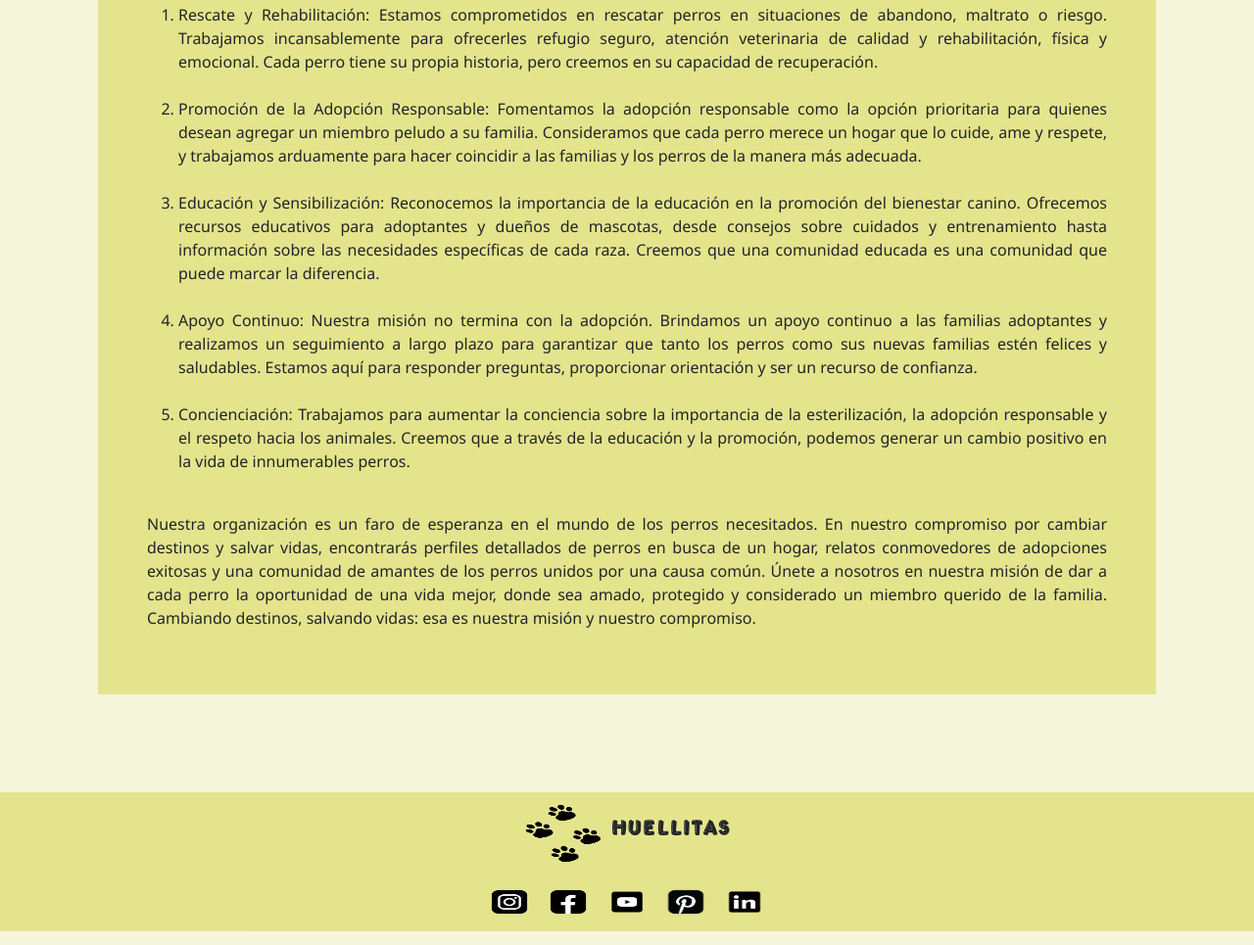
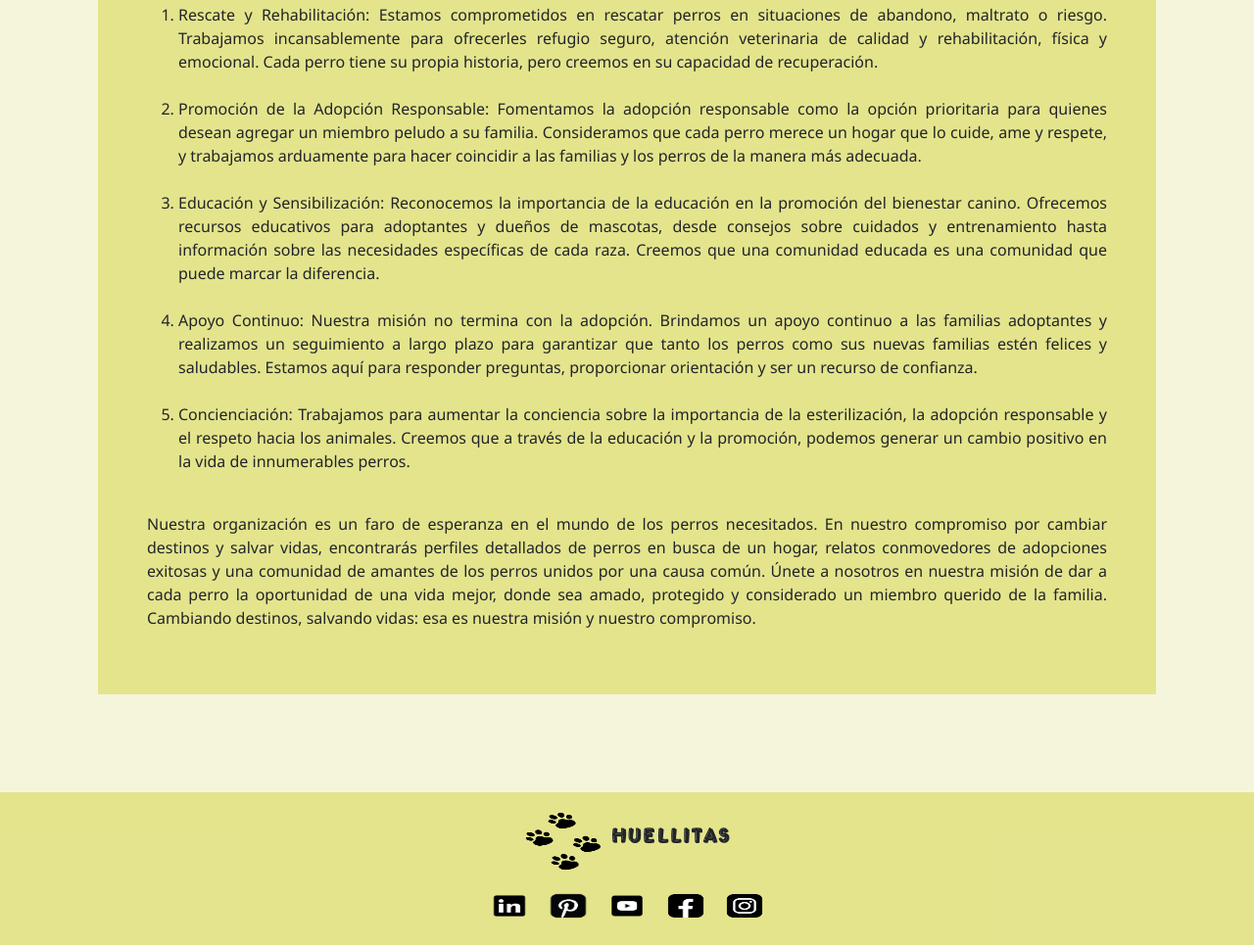
Before and after one commit to Brayanrml/Pagina-de-adopciones, a website: page pages/nosotros.html in a window 1280 px wide. Shown: the part 685-1650 px from the top of the page at 98% size. Drawn offline with nearby package versions, Linux system fonts and the light colour scheme.

Commit message:
2da preentrega corregida

```diff
--- a/css/style.css
+++ b/css/style.css
@@ -344,7 +344,7 @@
     margin-right: 8px;
   }
 
-  footer section {
+  /* footer section {
     display: flex;
     flex-direction: row-reverse;
     flex-wrap: wrap;
@@ -352,7 +352,7 @@
     align-items: center;
     margin-bottom: 20px;
     margin-top: -8px;
-  }
+  } */
 
   footer {
     background-color: rgba(204, 204, 27, 0.405);
@@ -364,16 +364,16 @@
     bottom: 0;
   }
 
-  footer .redes {
+  /* footer .redes {
     display: flex;
     flex-direction: row;
     flex-wrap: wrap;
     justify-content: center;
     margin-bottom: -10px;
 
-  }
+  } */
 
-  footer section h1 {
+  footer div h1 {
 
     font-family: Luxury;
     font-size: 20px;
--- a/pages/nosotros.html
+++ b/pages/nosotros.html
@@ -70,18 +70,37 @@
 </Main>
 
 <footer>
-    <section>
-        <h1>Huellitas</h1>
-        <img id="logo-flex" src="../media/logo.png" alt="logo">
-    </section>
+        <!--Footer con css-->
+        <!--
+        <section>
+            Logo del footer
+            <h1>Huellitas</h1>
+            <img id="logo-flex" src="../media/logo.png" alt="logo">
+        </section>
+        Iconos de redes sociales
+        <div class="redes">
+            <img src="./media/insta.png" alt="insta">
+            <img src="./media/face.png" alt="face">
+            <img src="./media/yt.png" alt="yt">
+            <img src="./media/pint.png" alt="pint">
+            <img src="./media/linke.png" alt="linke">
+        </div> -->
 
-    <div class="redes">
-        <img src="../media/insta.png" alt="insta">
-        <img src="../media/face.png" alt="face">
-        <img src="../media/yt.png" alt="yt">
-        <img src="../media/pint.png" alt="pint">
-        <img src="../media/linke.png" alt="linke">
-    </div>
+        <!--Footer con bootstrap-->
+
+        <div class="d-flex flex-column align-content-between flex-nowrap">
+            <div class="d-flex flex-row-reverse justify-content-center align-items-center mb-3">
+                <h1>Huellitas</h1>
+                <img id="logo-flex" src="../media/logo.png" alt="logo">
+            </div>
+            <div class="d-flex flex-row-reverse justify-content-center">
+                <a href="#"><img src="../media/insta.png" alt="insta"></a>
+                <a href="#"><img src="../media/face.png" alt="face"></a>
+                <a href="#"><img src="../media/yt.png" alt="yt"></a>
+                <a href="#"><img src="../media/pint.png" alt="pint"></a>
+                <a href="#"><img src="../media/linke.png" alt="linke"></a>
+            </div>
+        </div>
 </footer>
 
 <script src="https://cdn.jsdelivr.net/npm/bootstrap@5.3.2/dist/js/bootstrap.bundle.min.js" integrity="sha384-C6RzsynM9kWDrMNeT87bh95OGNyZPhcTNXj1NW7RuBCsyN/o0jlpcV8Qyq46cDfL" crossorigin="anonymous"></script>
```
Also changed, not shown: index.html (+22 -2 lines), pages/adopta.html (+25 -6 lines), pages/contactanos.html (+25 -6 lines), pages/galeria.html (+26 -6 lines), 1 other file.
